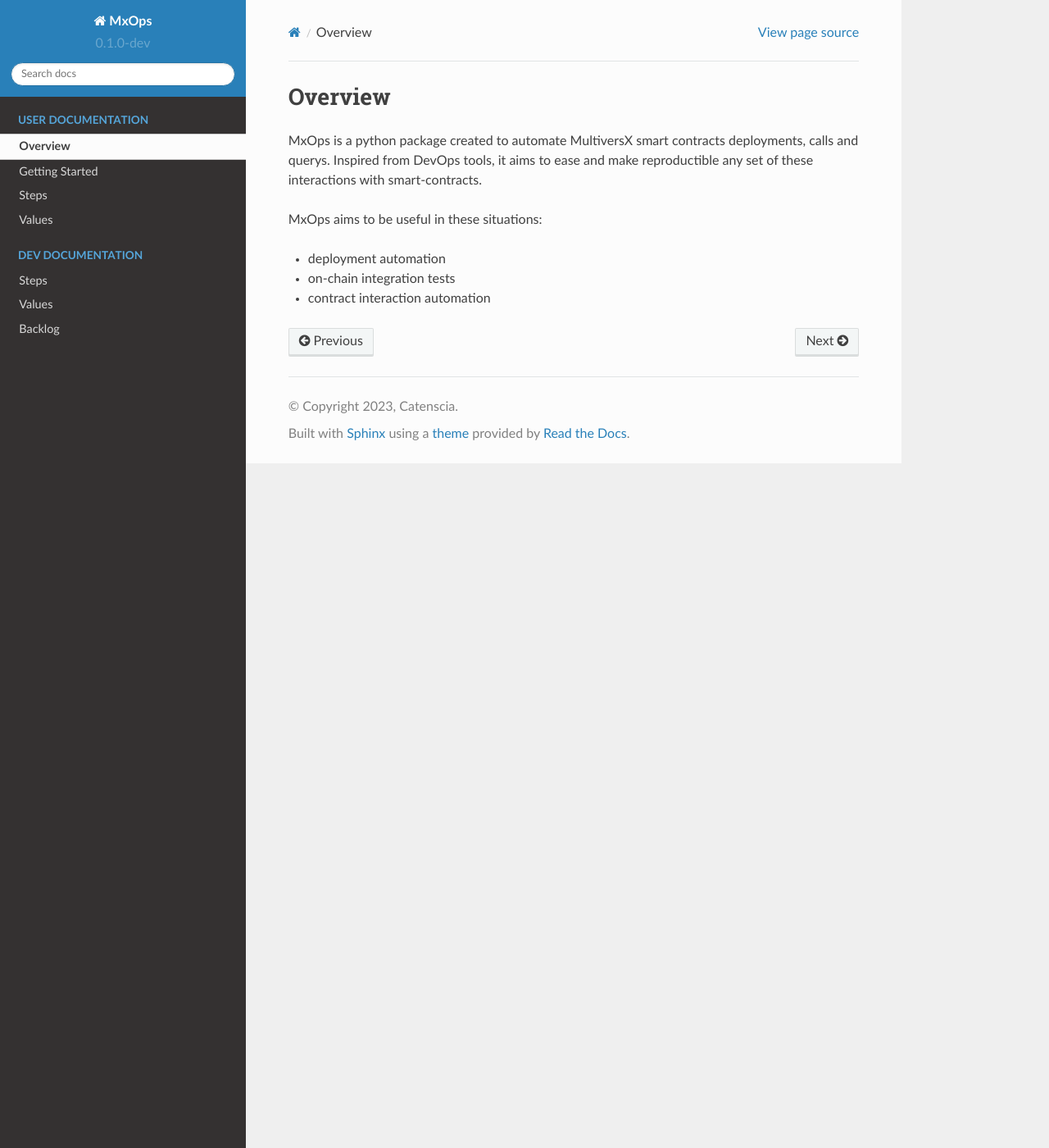
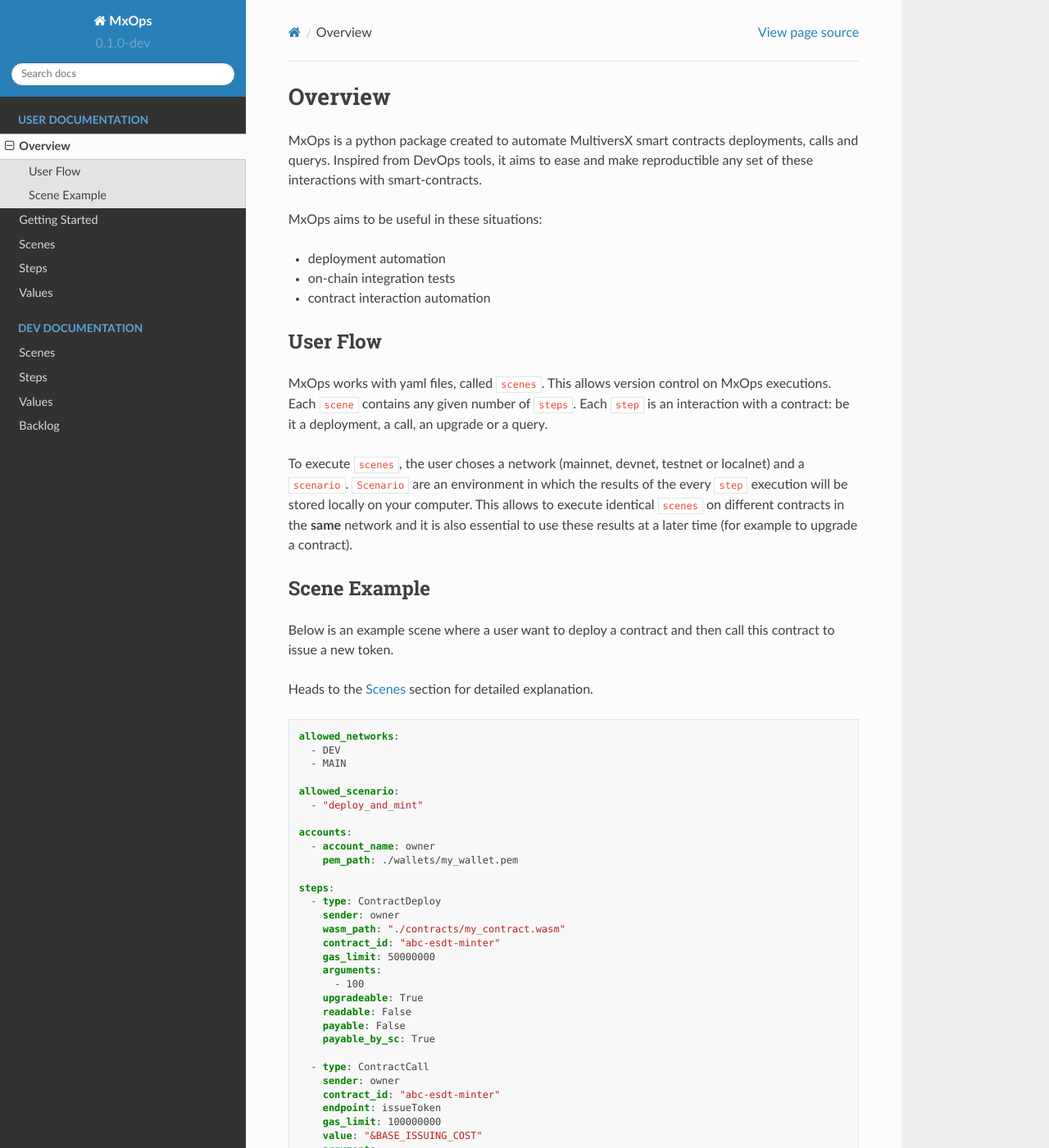
Before and after one commit to Catenscia/MxOps, a Sphinx documentation site: the page built from docs/source/user_documentation/overview.md, in a window 1280 px wide and 1400 px high. Shown: the whole window at 82% size. Built offline with Sphinx 7.4.7 and the Read the Docs theme 2.0.0, drawn with Linux system fonts in a browser that asks for light colours; pages that are not in the unit, such as notebooks, are missing from menus.

Commit message:
add User Flow and Scene Example in the overview

````diff
--- /dev/null
+++ b/docs/source/dev_documentation/scenes.md
@@ -0,0 +1 @@
+# Scenes
--- a/docs/source/user_documentation/overview.md
+++ b/docs/source/user_documentation/overview.md
@@ -8,3 +8,54 @@ MxOps aims to be useful in these situations:
 - deployment automation
 - on-chain integration tests
 - contract interaction automation
+
+## User Flow
+
+MxOps works with yaml files, called `scenes`. This allows version control on MxOps executions.
+Each `scene` contains any given number of `steps`. Each `step` is an interaction with a contract: be it a deployment, a call, an upgrade or a query.
+
+To execute `scenes`, the user choses a network (mainnet, devnet, testnet or localnet) and a `scenario`.
+`Scenario` are an environment in which the results of the every `step` execution will be stored locally on your computer. This allows to execute identical `scenes` on different contracts in the **same** network and it is also essential to use these results at a later time (for example to upgrade a contract).
+
+## Scene Example
+
+Below is an example scene where a user want to deploy a contract and then call this contract to issue a new token.
+
+Heads to the {doc}`scenes` section for detailed explanation.
+
+```yaml
+allowed_networks:
+  - DEV
+  - MAIN
+
+allowed_scenario:
+  - "deploy_and_mint"
+
+accounts:
+  - account_name: owner
+    pem_path: ./wallets/my_wallet.pem
+
+steps:
+  - type: ContractDeploy
+    sender: owner
+    wasm_path: "./contracts/my_contract.wasm"
+    contract_id: "abc-esdt-minter"
+    gas_limit: 50000000
+    arguments:
+      - 100
+    upgradeable: True
+    readable: False
+    payable: False
+    payable_by_sc: True
+
+  - type: ContractCall
+    sender: owner
+    contract_id: "abc-esdt-minter"
+    endpoint: issueToken
+    gas_limit: 100000000
+    value: "&BASE_ISSUING_COST"
+    arguments:
+      - ABC
+      - ABC
+      - 3
+```
--- /dev/null
+++ b/docs/source/user_documentation/scenes.md
@@ -0,0 +1 @@
+# Scenes
````
